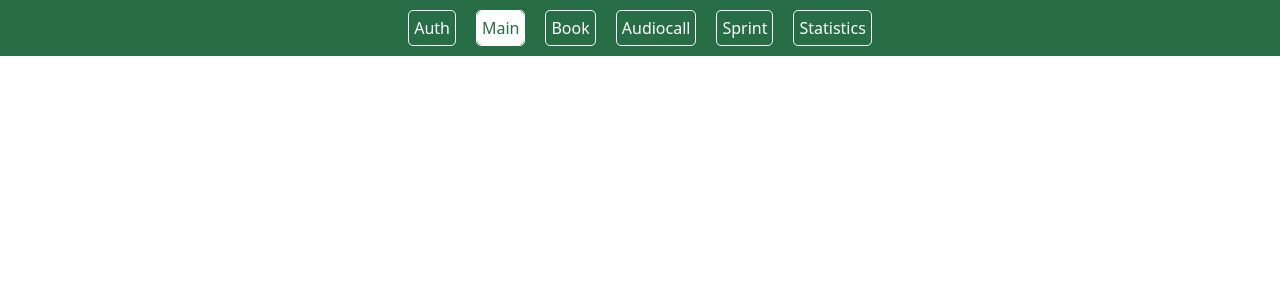
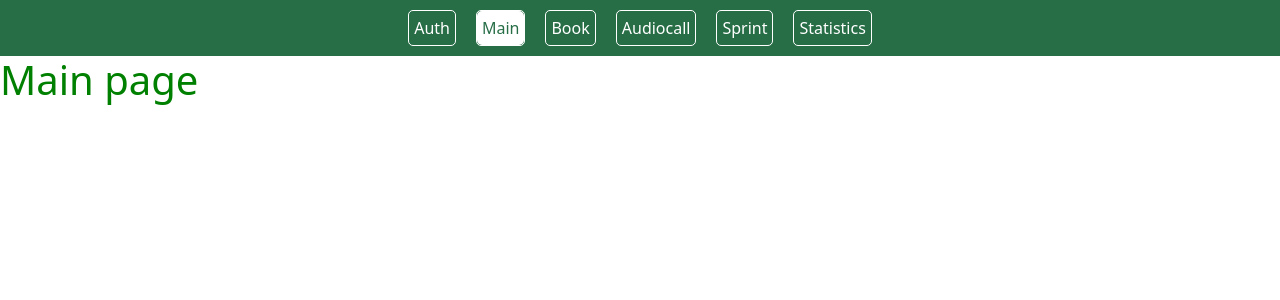
Before and after one commit to cptShell/RS-Lang, a React app: page / in a window 1280 px wide. Shown: the top 300 px of the page. Built offline with nearby package versions, Linux system fonts and the light colour scheme.

Commit message:
feat: add routes

```diff
--- a/src/core/App.tsx
+++ b/src/core/App.tsx
@@ -1,10 +1,18 @@
 import React from 'react';
 import Header from '../components/Header';
+import { Routes, Route } from 'react-router-dom';
+import { listRoutes } from '../routes/routes';
 
 export const App = () => {
+  const listPages = listRoutes.map((routeData) => {
+    return <Route key={routeData.route} path={routeData.route} element={routeData.component} />;
+  });
   return (
     <>
       <Header />
+      <div className='main-container'>
+        <Routes>{listPages}</Routes>
+      </div>
     </>
   );
 };
```
